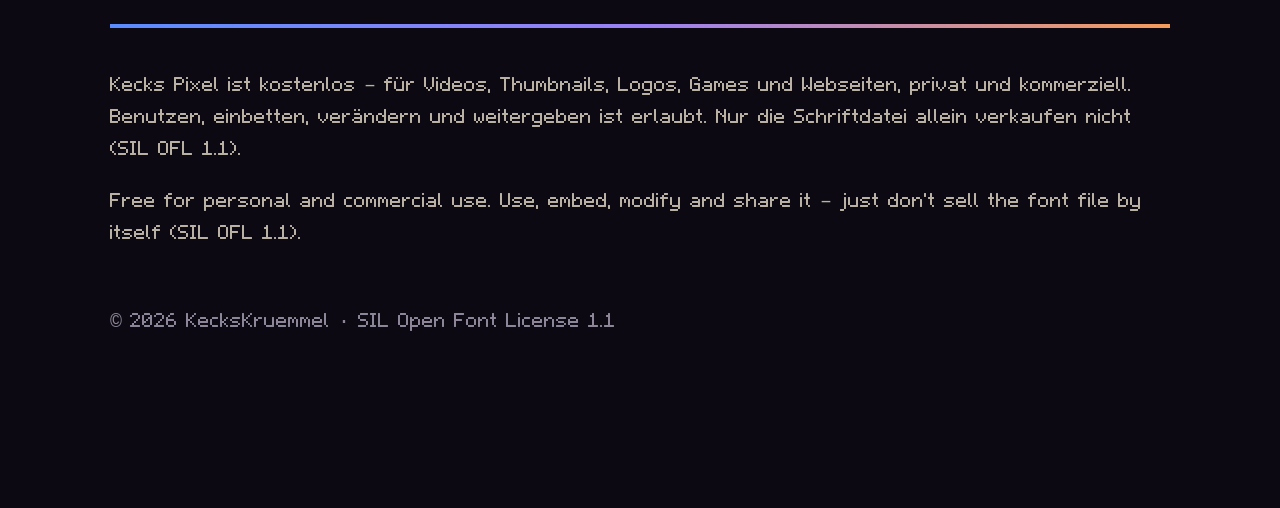
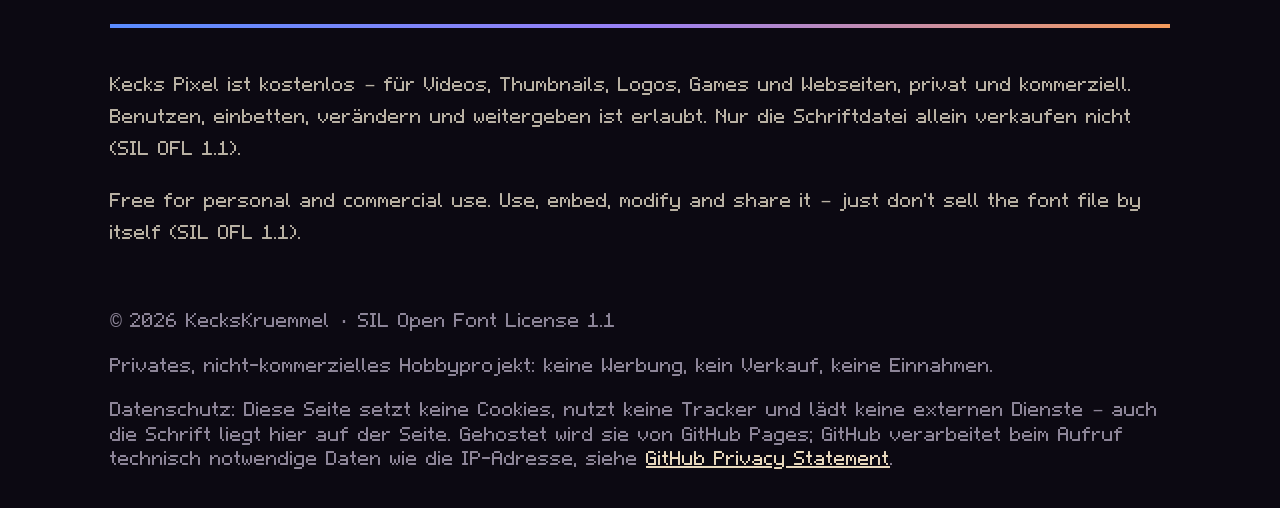
Before and after one commit to KecksKruemmel/kecks-pixel, a plain HTML site: page docs/index.html in a window 1280 px wide. Shown: the part 848-1356 px from the top of the page. Before the commit the page ends 1261 px from the top, so only its background shows below. Drawn offline with Linux system fonts and the light colour scheme.

Commit message:
Hinweis privates nicht-kommerzielles Projekt + Datenschutz-Hinweis im Footer
Co-Authored-By: Claude Opus 5.5 <noreply@anthropic.com>

```diff
--- a/docs/index.html
+++ b/docs/index.html
@@ -57,7 +57,11 @@ footer { color: #8d8598; font-size: 20px; margin-top: 60px; }
   <hr class="grad">
   <p class="small">Kecks Pixel ist kostenlos – für Videos, Thumbnails, Logos, Games und Webseiten, privat und kommerziell. Benutzen, einbetten, verändern und weitergeben ist erlaubt. Nur die Schriftdatei allein verkaufen nicht (SIL OFL 1.1).</p>
   <p class="small">Free for personal and commercial use. Use, embed, modify and share it – just don't sell the font file by itself (SIL OFL 1.1).</p>
-  <footer>© 2026 KecksKruemmel · SIL Open Font License 1.1</footer>
+  <footer>
+    <p>© 2026 KecksKruemmel · SIL Open Font License 1.1</p>
+    <p>Privates, nicht-kommerzielles Hobbyprojekt: keine Werbung, kein Verkauf, keine Einnahmen.</p>
+    <p>Datenschutz: Diese Seite setzt keine Cookies, nutzt keine Tracker und lädt keine externen Dienste – auch die Schrift liegt hier auf der Seite. Gehostet wird sie von GitHub Pages; GitHub verarbeitet beim Aufruf technisch notwendige Daten wie die IP-Adresse, siehe <a href="https://docs.github.com/site-policy/privacy-policies/github-general-privacy-statement" style="color: var(--beige)">GitHub Privacy Statement</a>.</p>
+  </footer>
 </div>
 <script>
 const t = document.getElementById("t");
```
